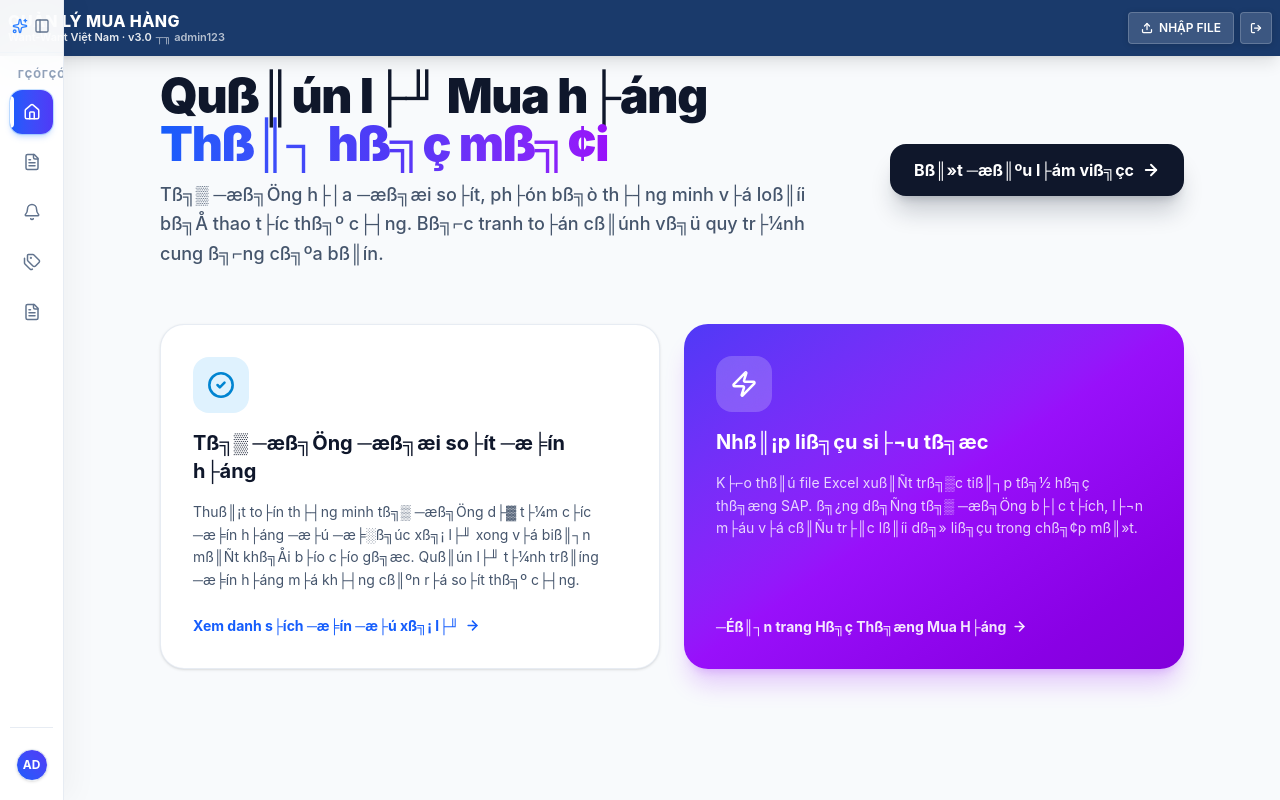
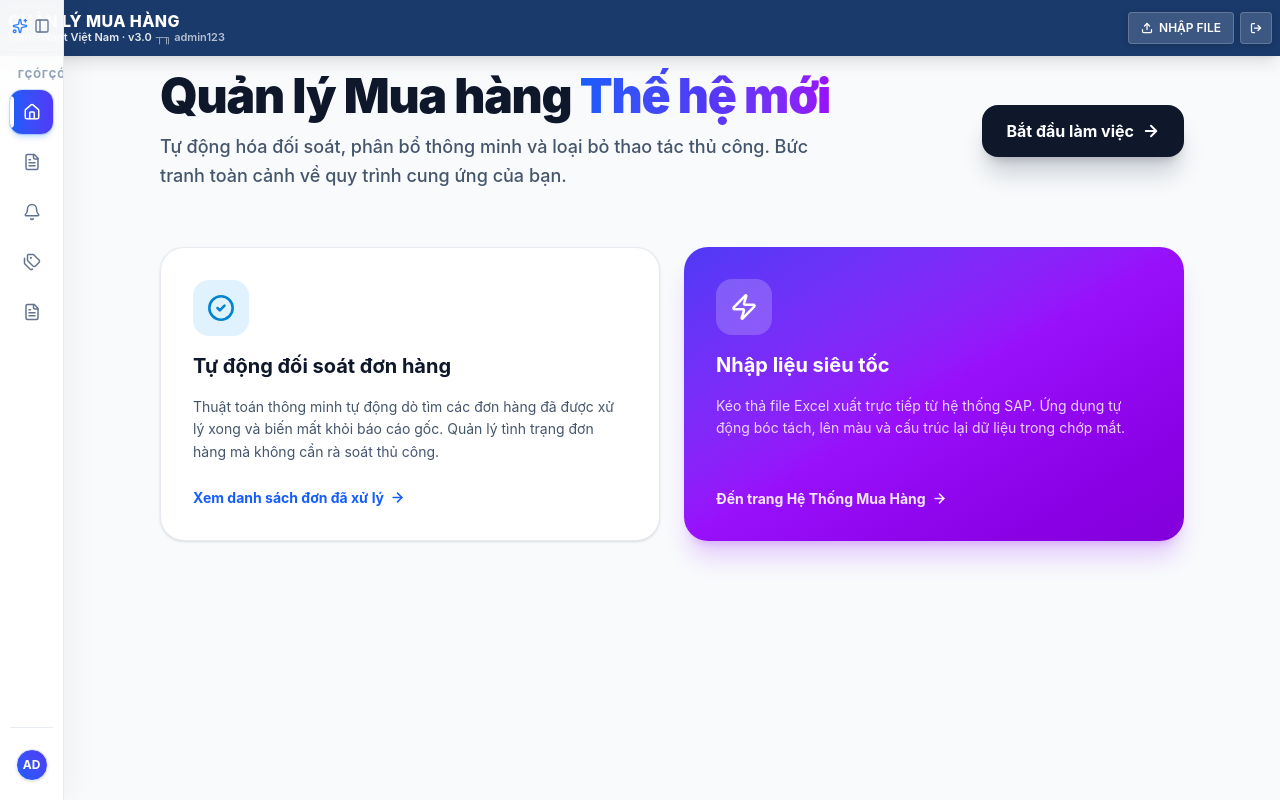
Before and after one commit to landang907-ship-it/purchase-management-muahang-, a React (Vite) app in the folder purchase-management/: page /dashboard in a window 1280 px wide. Built offline with nearby package versions, Linux system fonts and the light colour scheme; no server answers; the database is empty.

Commit message:
fix(ui): clean UTF-8 text encoding for HomePage.tsx

```diff
--- a/purchase-management/src/features/purchase/ui/HomePage.tsx
+++ b/purchase-management/src/features/purchase/ui/HomePage.tsx
@@ -31,13 +31,13 @@ export function HomePage() {
                         <div className="flex flex-col md:flex-row md:items-center md:justify-between gap-6">
                             <div className="max-w-2xl space-y-3">
                                 <h1 className="text-3xl md:text-4xl lg:text-5xl font-black text-slate-900 tracking-tight">
-                                    Quß║ún l├╜ Mua h├áng{' '}
+                                    Quản lý Mua hàng{' '}
                                     <span className="bg-gradient-to-r from-blue-600 via-indigo-600 to-purple-600 bg-clip-text text-transparent">
-                                        Thß║┐ hß╗ç mß╗¢i
+                                        Thế hệ mới
                                     </span>
                                 </h1>
                                 <p className="text-base md:text-lg text-slate-600 font-medium leading-relaxed">
-                                    Tß╗▒ ─æß╗Öng h├│a ─æß╗æi so├ít, ph├ón bß╗ò th├┤ng minh v├á loß║íi bß╗Å thao t├íc thß╗º c├┤ng. Bß╗⌐c tranh to├án cß║únh vß╗ü quy tr├¼nh cung ß╗⌐ng cß╗ºa bß║ín.
+                                    Tự động hóa đối soát, phân bổ thông minh và loại bỏ thao tác thủ công. Bức tranh toàn cảnh về quy trình cung ứng của bạn.
                                 </p>
                             </div>
 
@@ -46,14 +46,14 @@ export function HomePage() {
                                 onClick={() => navigate('/system-orders')}
                                 className="inline-flex items-center justify-center gap-2 rounded-2xl bg-slate-900 px-6 py-3.5 text-base font-bold text-white shadow-xl shadow-slate-900/20 hover:bg-slate-800 hover:scale-[1.02] active:scale-[0.98] transition-all cursor-pointer shrink-0"
                             >
-                                Bß║»t ─æß║ºu l├ám viß╗çc
+                                Bắt đầu làm việc
                                 <ArrowRight size={18} strokeWidth={2.5} />
                             </button>
                         </div>
 
                         {/* Feature Cards Grid */}
                         <div className="grid grid-cols-1 md:grid-cols-2 gap-6 pt-4">
-                            {/* Card 1: Tß╗▒ ─æß╗Öng ─æß╗æi so├ít ─æ╞ín h├áng */}
+                            {/* Card 1: Tự động đối soát đơn hàng */}
                             <div className="flex flex-col justify-between rounded-3xl bg-white p-8 border border-slate-200/80 shadow-sm hover:shadow-md transition-shadow">
                                 <div className="space-y-4">
                                     <div className="inline-flex h-14 w-14 items-center justify-center rounded-2xl bg-sky-100 text-sky-600">
@@ -61,11 +61,11 @@ export function HomePage() {
                                     </div>
 
                                     <h3 className="text-xl font-bold text-slate-900">
-                                        Tß╗▒ ─æß╗Öng ─æß╗æi so├ít ─æ╞ín h├áng
+                                        Tự động đối soát đơn hàng
                                     </h3>
 
                                     <p className="text-sm text-slate-600 leading-relaxed">
-                                        Thuß║¡t to├ín th├┤ng minh tß╗▒ ─æß╗Öng d├▓ t├¼m c├íc ─æ╞ín h├áng ─æ├ú ─æ╞░ß╗úc xß╗¡ l├╜ xong v├á biß║┐n mß║Ñt khß╗Åi b├ío c├ío gß╗æc. Quß║ún l├╜ t├¼nh trß║íng ─æ╞ín h├áng m├á kh├┤ng cß║ºn r├á so├ít thß╗º c├┤ng.
+                                        Thuật toán thông minh tự động dò tìm các đơn hàng đã được xử lý xong và biến mất khỏi báo cáo gốc. Quản lý tình trạng đơn hàng mà không cần rà soát thủ công.
                                     </p>
                                 </div>
 
@@ -74,12 +74,12 @@ export function HomePage() {
                                     onClick={() => navigate('/processed-orders')}
                                     className="mt-6 inline-flex items-center gap-1.5 text-sm font-bold text-blue-600 hover:text-blue-700 hover:underline cursor-pointer"
                                 >
-                                    Xem danh s├ích ─æ╞ín ─æ├ú xß╗¡ l├╜
+                                    Xem danh sách đơn đã xử lý
                                     <ArrowRight size={15} strokeWidth={2.5} />
                                 </button>
                             </div>
 
-                            {/* Card 2: Nhß║¡p liß╗çu si├¬u tß╗æc */}
+                            {/* Card 2: Nhập liệu siêu tốc */}
                             <div className="flex flex-col justify-between rounded-3xl bg-gradient-to-br from-indigo-600 via-purple-600 to-purple-700 p-8 text-white shadow-xl shadow-purple-600/20">
                                 <div className="space-y-4">
                                     <div className="inline-flex h-14 w-14 items-center justify-center rounded-2xl bg-white/20 text-white backdrop-blur-md">
@@ -87,11 +87,11 @@ export function HomePage() {
                                     </div>
 
                                     <h3 className="text-xl font-bold text-white">
-                                        Nhß║¡p liß╗çu si├¬u tß╗æc
+                                        Nhập liệu siêu tốc
                                     </h3>
 
                                     <p className="text-sm text-purple-100/90 leading-relaxed">
-                                        K├⌐o thß║ú file Excel xuß║Ñt trß╗▒c tiß║┐p tß╗½ hß╗ç thß╗æng SAP. ß╗¿ng dß╗Ñng tß╗▒ ─æß╗Öng b├│c t├ích, l├¬n m├áu v├á cß║Ñu tr├║c lß║íi dß╗» liß╗çu trong chß╗¢p mß║»t.
+                                        Kéo thả file Excel xuất trực tiếp từ hệ thống SAP. Ứng dụng tự động bóc tách, lên màu và cấu trúc lại dữ liệu trong chớp mắt.
                                     </p>
                                 </div>
 
@@ -100,7 +100,7 @@ export function HomePage() {
                                     onClick={() => navigate('/system-orders')}
                                     className="mt-6 inline-flex items-center gap-1.5 text-sm font-bold text-white/90 hover:text-white hover:underline cursor-pointer"
                                 >
-                                    ─Éß║┐n trang Hß╗ç Thß╗æng Mua H├áng
+                                    Đến trang Hệ Thống Mua Hàng
                                     <ArrowRight size={15} strokeWidth={2.5} />
                                 </button>
                             </div>
```
